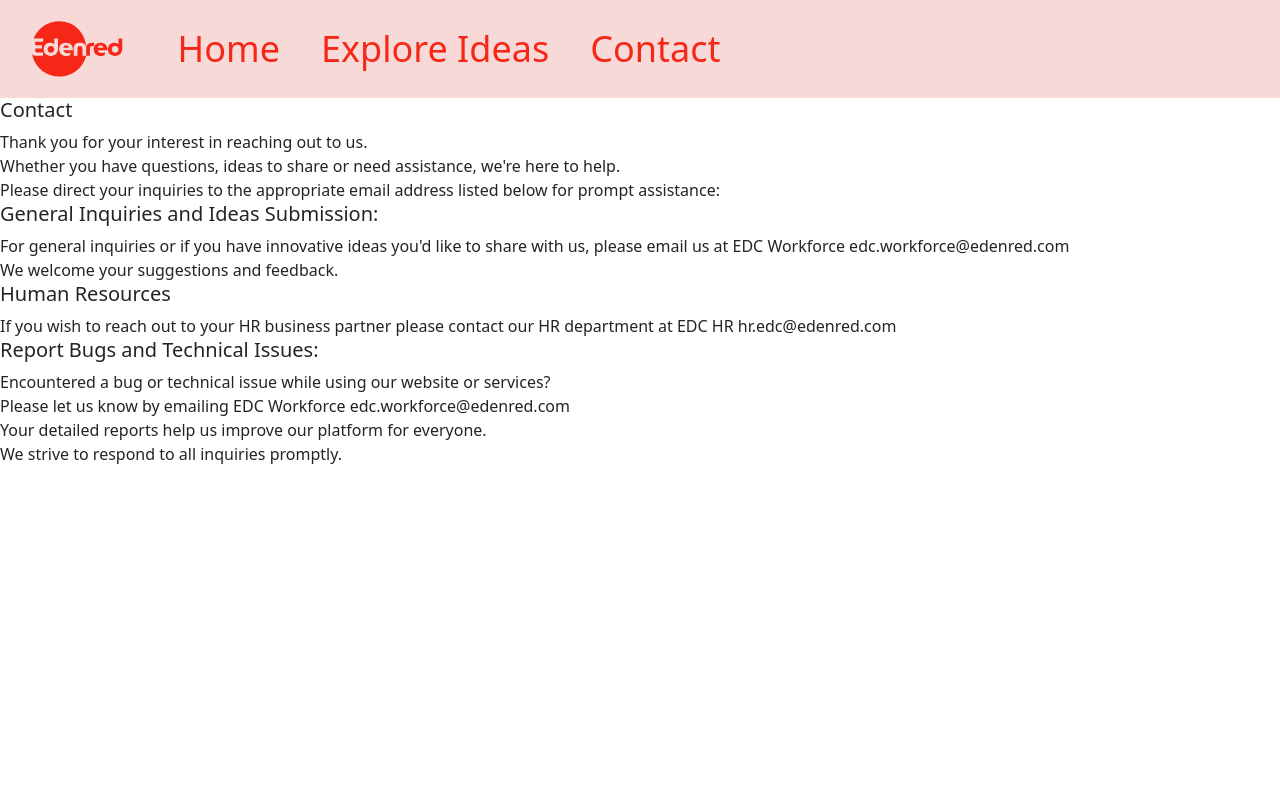
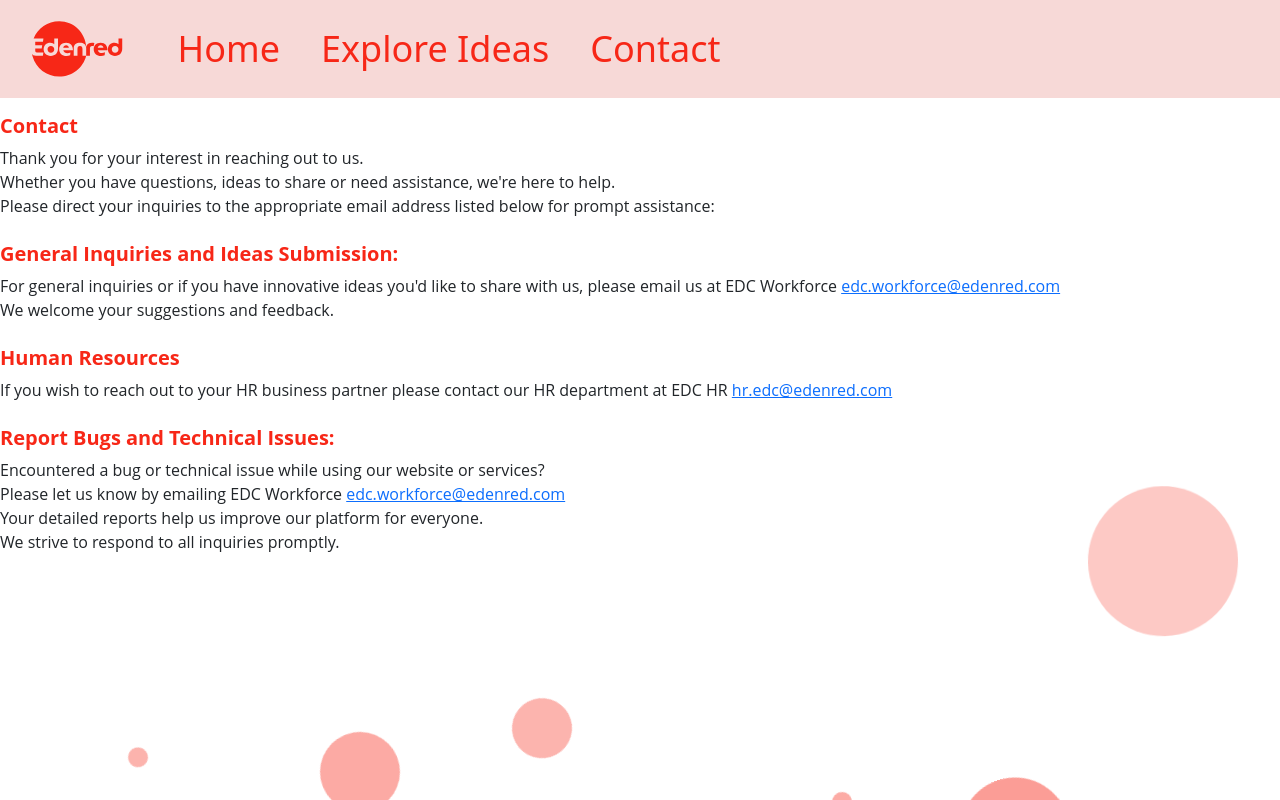
Before and after one commit to andraceascai/EdenVoice, a React (Vite) app: page /contact in a window 1280 px wide. Built offline with nearby package versions, Linux system fonts and the light colour scheme.

Commit message:
configured the contact page

```diff
--- a/src/components/Contact/Contact.css
+++ b/src/components/Contact/Contact.css
@@ -0,0 +1,8 @@
+.contact-container{
+    font-family: Ubuntu, Cantarell, 'Open Sans', 'Helvetica Neue', sans-serif;
+}
+
+.contact-container h5{
+    color: #f72717;
+    font-weight: bold;
+}
--- a/src/components/Contact/Contact.tsx
+++ b/src/components/Contact/Contact.tsx
@@ -1,3 +1,4 @@
+import Animation from "../Animation/Animation";
 import NavBar from "../NavBar/NavBar";
 import "./Contact.css";
 
@@ -5,6 +6,8 @@
   return (
     <>
       <NavBar />
+      <Animation />
+      <div className="contact-container">
         <h5>Contact</h5>
         <div>
           Thank you for your interest in reaching out to us.
@@ -13,25 +16,35 @@
           <br /> Please direct your inquiries to the appropriate email address
           listed below for prompt assistance:
         </div>
+        <br />
         <h5>General Inquiries and Ideas Submission: </h5>
         <div>
           For general inquiries or if you have innovative ideas you'd like to
-        share with us, please email us at EDC Workforce
+          share with us, please email us at EDC Workforce{" "}
+          <a href="mailto:edc.workforce@edenred.com">
             edc.workforce@edenred.com
+          </a>
           <br /> We welcome your suggestions and feedback.
         </div>
+        <br />
         <h5>Human Resources</h5>
         <div>
-        If you wish to reach out to your HR business partner please contact our
-        HR department at EDC HR hr.edc@edenred.com
+          If you wish to reach out to your HR business partner please contact
+          our HR department at EDC HR{" "}
+          <a href="mailto:hr.edc@edenred.com">hr.edc@edenred.com</a>
         </div>
+        <br />
         <h5>Report Bugs and Technical Issues: </h5>
         <div>
           Encountered a bug or technical issue while using our website or
-        services? <br /> Please let us know by emailing EDC Workforce
-        edc.workforce@edenred.com <br /> Your detailed reports help us improve
-        our platform for everyone.
+          services? <br /> Please let us know by emailing EDC Workforce{" "}
+          <a href="mailto:edc.workforce@edenred.com ">
+            edc.workforce@edenred.com{" "}
+          </a>
+          <br /> Your detailed reports help us improve our platform for
+          everyone.
           <br /> We strive to respond to all inquiries promptly.
+        </div>
       </div>
     </>
   );
```
Lines whose indentation alone changed are shown as unchanged.
